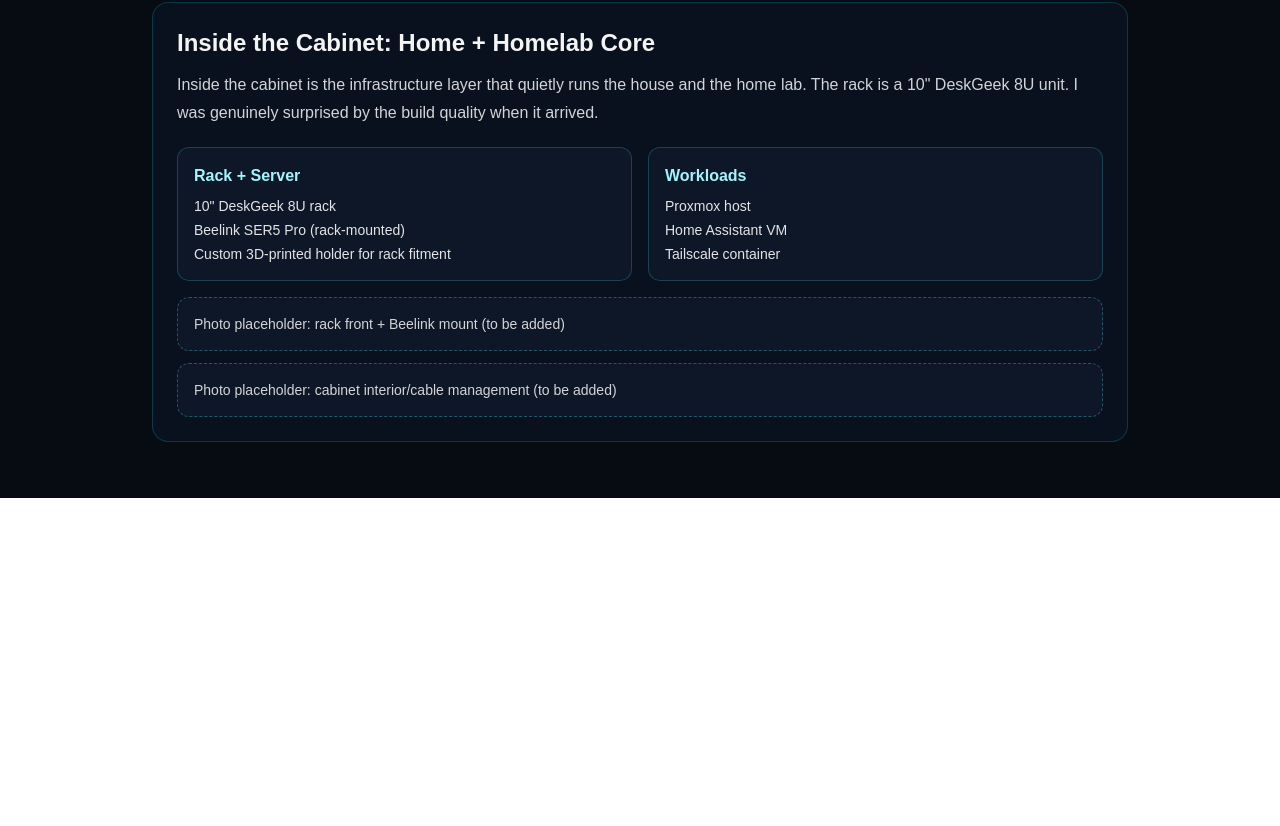
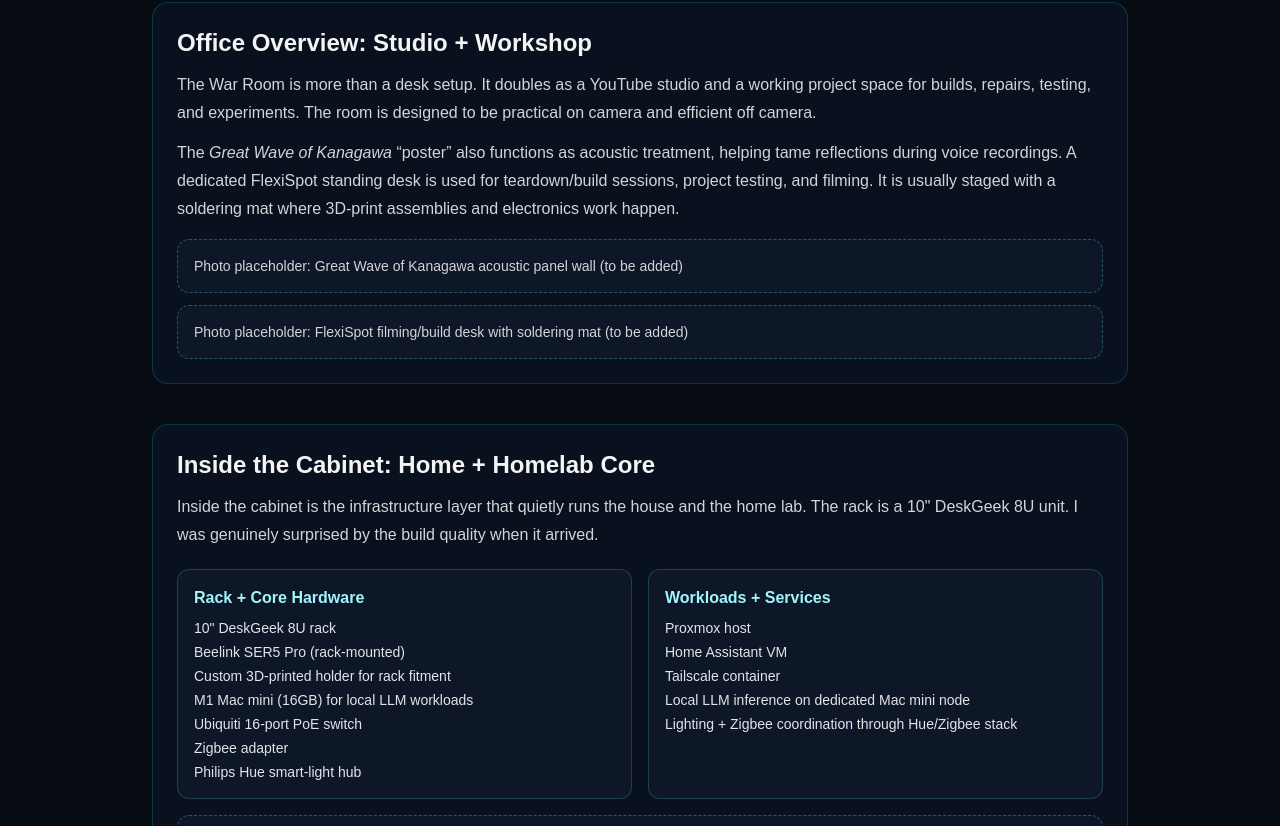
Before and after one commit to DigitalRonin73/Tired-Dad-Tech, a Next.js app: page /war-room in a window 1280 px wide. Shown: the part 1754-2580 px from the top of the page. Before the commit the page ends 2252 px from the top, so only its background shows below. Built offline with nearby package versions, Linux system fonts and the light colour scheme.

Commit message:
feat: add office overview studio/workshop section and rack hardware updates

```diff
--- a/src/app/war-room/page.tsx
+++ b/src/app/war-room/page.tsx
@@ -110,6 +110,27 @@
         </section>
 
         <section className="mt-10 rounded-2xl border border-cyan-400/20 bg-[#0a1220]/95 p-6">
+          <h2 className="text-2xl font-semibold">Office Overview: Studio + Workshop</h2>
+          <p className="mt-3 text-zinc-300 leading-7">
+            The War Room is more than a desk setup. It doubles as a YouTube studio and a working
+            project space for builds, repairs, testing, and experiments. The room is designed to be
+            practical on camera and efficient off camera.
+          </p>
+          <p className="mt-3 text-zinc-300 leading-7">
+            The <em>Great Wave of Kanagawa</em> “poster” also functions as acoustic treatment,
+            helping tame reflections during voice recordings. A dedicated FlexiSpot standing desk is
+            used for teardown/build sessions, project testing, and filming. It is usually staged with
+            a soldering mat where 3D-print assemblies and electronics work happen.
+          </p>
+          <div className="mt-4 rounded-xl border border-dashed border-cyan-300/30 bg-[#0e1727] p-4 text-sm text-zinc-300">
+            Photo placeholder: Great Wave of Kanagawa acoustic panel wall (to be added)
+          </div>
+          <div className="mt-3 rounded-xl border border-dashed border-cyan-300/30 bg-[#0e1727] p-4 text-sm text-zinc-300">
+            Photo placeholder: FlexiSpot filming/build desk with soldering mat (to be added)
+          </div>
+        </section>
+
+        <section className="mt-10 rounded-2xl border border-cyan-400/20 bg-[#0a1220]/95 p-6">
           <h2 className="text-2xl font-semibold">Inside the Cabinet: Home + Homelab Core</h2>
           <p className="mt-3 text-zinc-300 leading-7">
             Inside the cabinet is the infrastructure layer that quietly runs the house and the home lab.
@@ -118,20 +139,26 @@
 
           <div className="mt-5 grid gap-4 md:grid-cols-2">
             <div className="rounded-xl border border-cyan-300/20 bg-[#0e1727] p-4">
-              <h3 className="font-semibold text-cyan-200">Rack + Server</h3>
+              <h3 className="font-semibold text-cyan-200">Rack + Core Hardware</h3>
               <ul className="mt-2 space-y-1 text-sm text-zinc-200">
                 <li>10" DeskGeek 8U rack</li>
                 <li>Beelink SER5 Pro (rack-mounted)</li>
                 <li>Custom 3D-printed holder for rack fitment</li>
+                <li>M1 Mac mini (16GB) for local LLM workloads</li>
+                <li>Ubiquiti 16-port PoE switch</li>
+                <li>Zigbee adapter</li>
+                <li>Philips Hue smart-light hub</li>
               </ul>
             </div>
 
             <div className="rounded-xl border border-cyan-300/20 bg-[#0e1727] p-4">
-              <h3 className="font-semibold text-cyan-200">Workloads</h3>
+              <h3 className="font-semibold text-cyan-200">Workloads + Services</h3>
               <ul className="mt-2 space-y-1 text-sm text-zinc-200">
                 <li>Proxmox host</li>
                 <li>Home Assistant VM</li>
                 <li>Tailscale container</li>
+                <li>Local LLM inference on dedicated Mac mini node</li>
+                <li>Lighting + Zigbee coordination through Hue/Zigbee stack</li>
               </ul>
             </div>
           </div>
```
